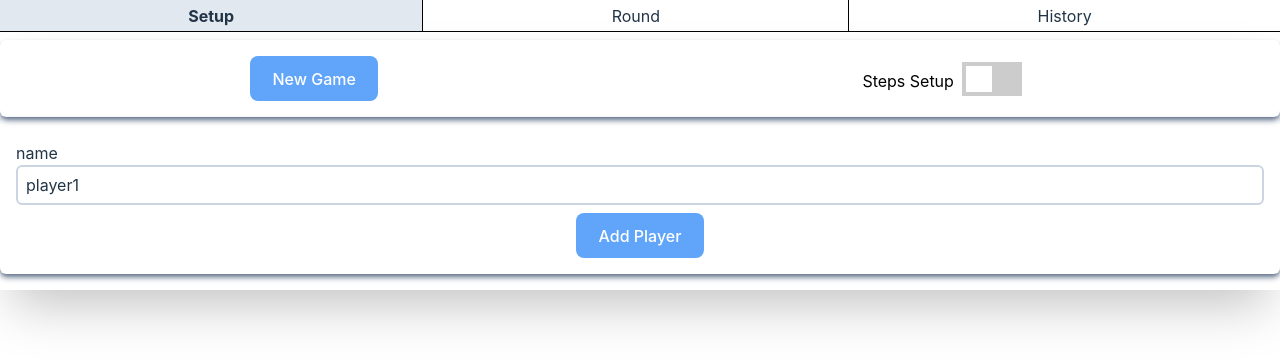
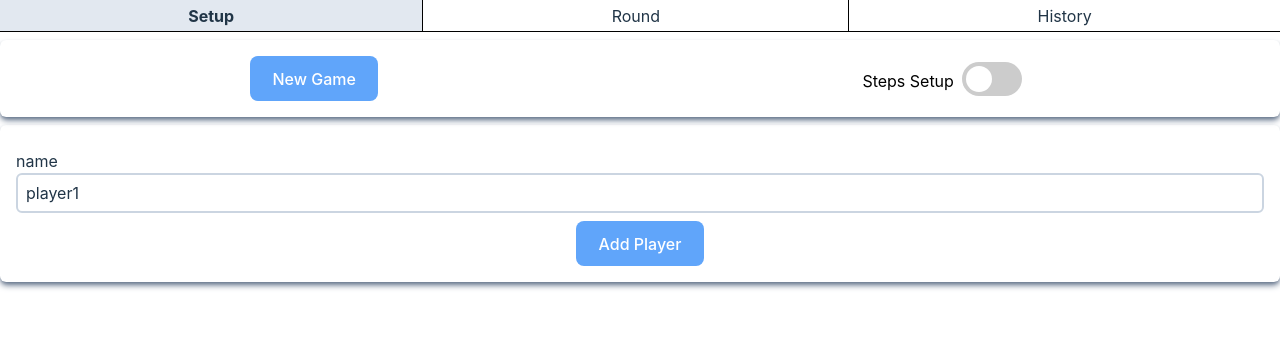
Before and after one commit to maldestor95/score, a Vue app: page / in a window 1280 px wide. Shown: the top 364 px of the page. Built offline with nearby package versions, Linux system fonts and the light colour scheme.

Commit message:
update style

```diff
--- a/src/pages/wizard/definesteps.vue
+++ b/src/pages/wizard/definesteps.vue
@@ -9,7 +9,7 @@
           type="radio"
           :name="choice"
           :value="option.id"
-          :disabled="!disabled"
+          :disabled="disabled"
           @click="updateSteps(option.id)"
         />
         <label :for="option.id" class="ml-2 pt-2">{{
--- a/src/pages/wizard/index.vue
+++ b/src/pages/wizard/index.vue
@@ -22,7 +22,7 @@
       History
     </div>
   </div>
-  <div class="container mx-auto shadow-2xl mt-2">
+  <div class="container mx-auto mt-2">
     <players v-if="showSection == 'Setup'" class="pb-4">Players</players>
     <score v-if="showSection == 'Score'" class="pb-4">Score</score>
     <history v-if="showSection == 'History'" class="pb-4"></history>
--- a/src/pages/wizard/players.vue
+++ b/src/pages/wizard/players.vue
@@ -10,13 +10,13 @@
         >
           New Game
         </button>
-        <toggleSwitch v-model="showStepsSetup" square class="text-black justify-self-end"
+        <toggleSwitch v-model="showStepsSetup" class="text-black justify-self-end"
           >Steps Setup</toggleSwitch
         >
       </div>
     </container>
 
-    <div class="flex flex-wrap justify-center" v-if="showStepsSetup">
+    <div class="flex flex-wrap justify-center mt-4" v-if="showStepsSetup">
       <container class="basis-full md:basis-1/2 pl-4">
         <defineSteps
           :steps="store.scoreSteps"
@@ -29,7 +29,7 @@
         >
       </container>
       <container class="basis-full pl-4 md:basis-1/2">
-        <toggleSwitch v-model="store.trackBets" square class="text-black justify-self-end"
+        <toggleSwitch v-model="store.trackBets" class="text-black justify-self-end"
           >Bets
         </toggleSwitch>
         <defineSteps
@@ -39,13 +39,13 @@
               store.betSteps = ev;
             }
           "
-          :disabled="store.trackBets"
+          :disabled="!store.trackBets"
           >BETS STEPS</defineSteps
         ></container
       >
     </div>
 
-    <container>
+    <container class="mt-2">
       <div v-if="store.getUsers.length > 0" class="pt-8 mx-2 relative">
         <div class="absolute top-2">name</div>
         <div
```
